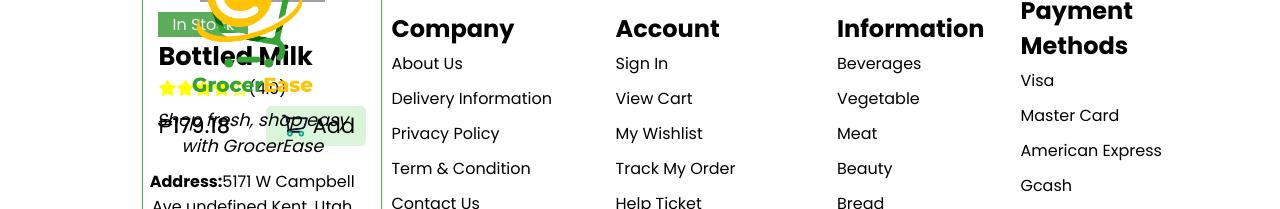
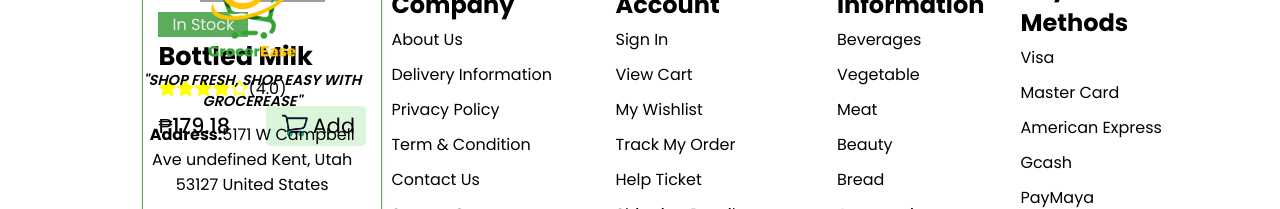
Before and after one commit to SkinnyVin1/GrocerEase, a React (Create React App) app: page / in a window 1280 px wide. Shown: the part 3358-3567 px from the top of the page. Built offline with nearby package versions, Linux system fonts and the light colour scheme; grey boxes are pictures that could not be loaded.

Commit message:
newsletter footer

```diff
--- a/src/Components/Footer.css
+++ b/src/Components/Footer.css
@@ -10,23 +10,27 @@
     grid-template-columns: 20% 20% 20% 20% 20%;
     place-items: center;
 }
-/* .logo img{
-    width: 45%;
-} */
+.logo img{
+    width: 40%;
+}
 .logo{
     display: flex;
     flex-direction: column;
     align-items: center;
     justify-content: space-between;
     gap: 10px;
+
 }
 .company li, .information li, .account li, .payment li{
     padding: 5px 0 5px 0;
 }
 
 .logo p.slogan{
-    font-size: 1.1rem;
+
+    font-size: .9rem;
     font-style: italic;
+    font-weight: 600;
+    text-transform: uppercase;
 }
 
 .footerContentBottom{
--- a/src/Components/Footer.js
+++ b/src/Components/Footer.js
@@ -8,7 +8,7 @@
       <div className="footerContenttop">
         <div className="logo">
           <img src={Logo} />
-          <p className="slogan">Shop fresh, shop easy with GrocerEase</p>
+          <p className="slogan">"Shop fresh, shop easy with GrocerEase"</p>
           <p>
             <b>Address:</b>
             5171 W Campbell Ave undefined Kent, Utah 53127 United States
```
